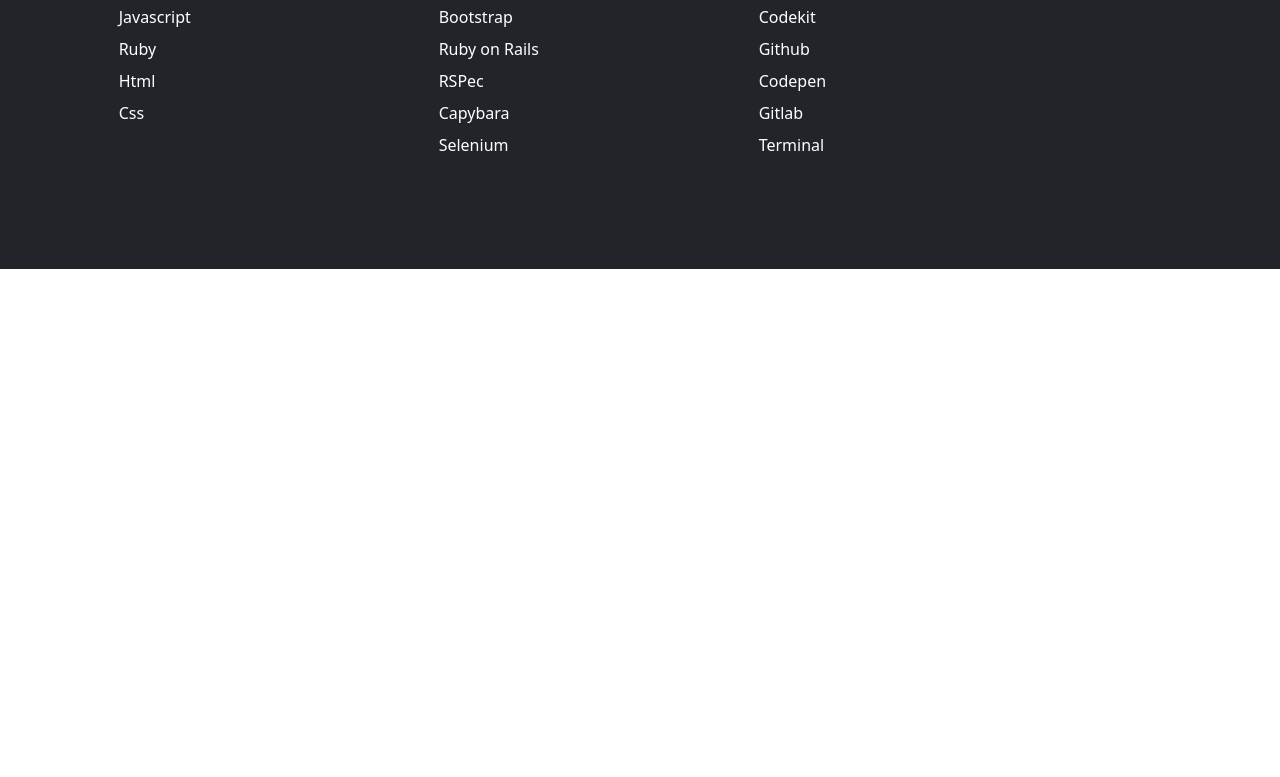
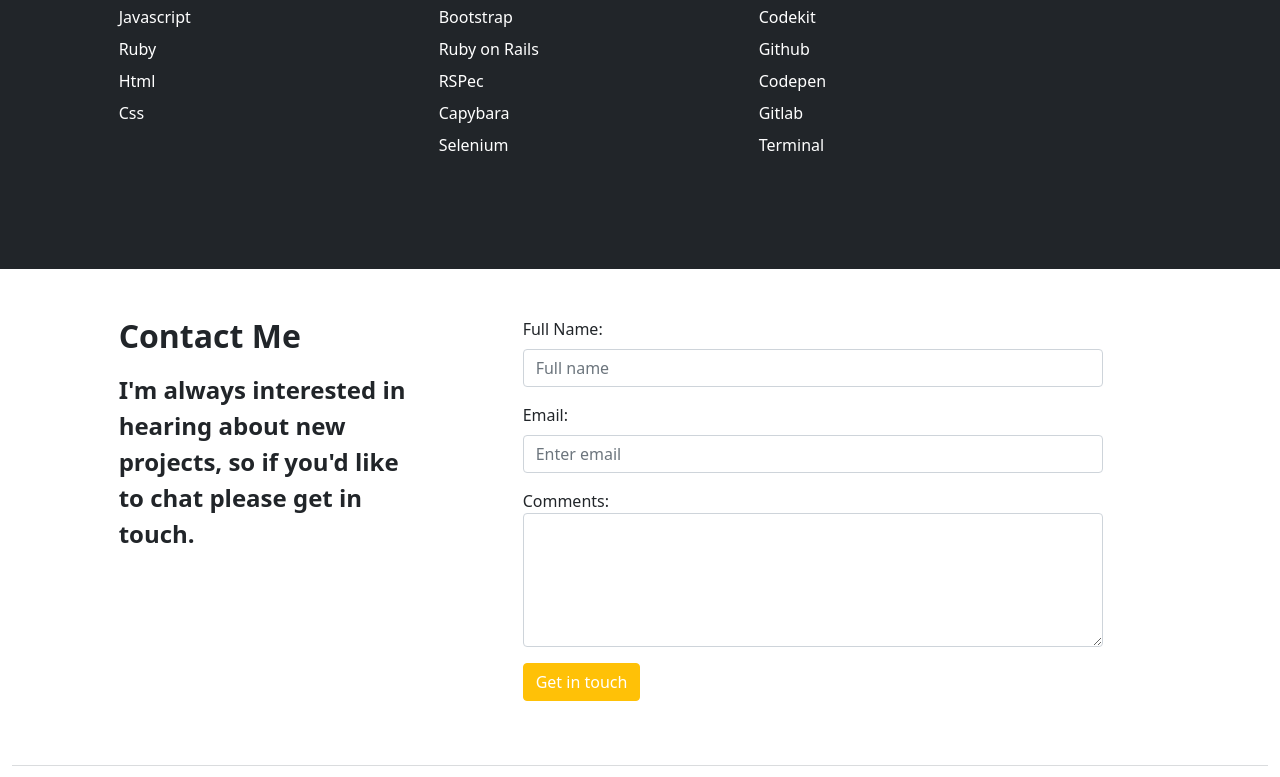
Before and after one commit to gtekle/Portfolio_with_bootstrap, a plain HTML site: page index.html in a window 1280 px wide. Shown: the part 2652-3429 px from the top of the page. Before the commit the page ends 2921 px from the top, so only its background shows below. Drawn offline with nearby package versions, Linux system fonts and the light colour scheme.

Commit message:
Add contact me section

```diff
--- a/index.html
+++ b/index.html
@@ -339,7 +339,10 @@
         <div class="col-lg-5">
           <h2 class="h2 text-danger">About me</h2>
           <p class="text-white">
-            Hello I’m a software developer! I can help you build a product , feature or website Look through some of my work and experience! If you like what you see and have a project you need coded, don’t hestiate to contact me.
+            Hello I’m a software developer! I can help you build a product ,
+            feature or website Look through some of my work and experience! If
+            you like what you see and have a project you need coded, don’t
+            hestiate to contact me.
           </p>
           <button type="button" class="btn btn-secondary mt-3">
             Get My Resume
@@ -348,14 +351,18 @@
         <div class="col-lg-1"></div>
 
         <div class="col-lg-5 d-flex justify-content-end">
-          <img src="images/illustration-about me@2x.png" class="img-fluid" alt="About me section decoration">
+          <img
+            src="images/illustration-about me@2x.png"
+            class="img-fluid"
+            alt="About me section decoration"
+          />
         </div>
       </div>
 
       <div class="row">
         <div class="col-lg-1"></div>
         <div class="col-lg-10">
-          <hr class="text-white">
+          <hr class="text-white" />
         </div>
         <div class="col-lg-1"></div>
       </div>
@@ -364,9 +371,21 @@
         <div class="col-lg-1"></div>
 
         <div class="col-lg-3">
-          <h3 class="h3"><svg xmlns="http://www.w3.org/2000/svg" width="16" height="16" fill="currentColor" class="bi bi-square-fill text-danger me-2" viewBox="0 0 16 16">
-            <path d="M0 2a2 2 0 0 1 2-2h12a2 2 0 0 1 2 2v12a2 2 0 0 1-2 2H2a2 2 0 0 1-2-2V2z"/>
-          </svg>Language</h3>
+          <h3 class="h3">
+            <svg
+              xmlns="http://www.w3.org/2000/svg"
+              width="16"
+              height="16"
+              fill="currentColor"
+              class="bi bi-square-fill text-danger me-2"
+              viewBox="0 0 16 16"
+            >
+              <path
+                d="M0 2a2 2 0 0 1 2-2h12a2 2 0 0 1 2 2v12a2 2 0 0 1-2 2H2a2 2 0 0 1-2-2V2z"
+              />
+            </svg>
+            Language
+          </h3>
           <ul class="list-unstyled">
             <li class="mb-2">Javascript</li>
             <li class="mb-2">Ruby</li>
@@ -376,11 +395,22 @@
         </div>
         <div class="col-lg-3">
           <h3 class="h3">
-          <svg xmlns="http://www.w3.org/2000/svg" width="16" height="16" fill="currentColor" class="bi bi-square-fill text-danger me-2" viewBox="0 0 16 16">
-            <path d="M0 2a2 2 0 0 1 2-2h12a2 2 0 0 1 2 2v12a2 2 0 0 1-2 2H2a2 2 0 0 1-2-2V2z"/>
-          </svg>Frameworks</h3>
+            <svg
+              xmlns="http://www.w3.org/2000/svg"
+              width="16"
+              height="16"
+              fill="currentColor"
+              class="bi bi-square-fill text-danger me-2"
+              viewBox="0 0 16 16"
+            >
+              <path
+                d="M0 2a2 2 0 0 1 2-2h12a2 2 0 0 1 2 2v12a2 2 0 0 1-2 2H2a2 2 0 0 1-2-2V2z"
+              />
+            </svg>
+            Frameworks
+          </h3>
           <ul class="list-unstyled">
-            <li class="mb-2">Bootstrap </li>
+            <li class="mb-2">Bootstrap</li>
             <li class="mb-2">Ruby on Rails</li>
             <li class="mb-2">RSPec</li>
             <li class="mb-2">Capybara</li>
@@ -388,9 +418,19 @@
           </ul>
         </div>
         <div class="col-lg-4">
-          <h3 class="h3"><svg xmlns="http://www.w3.org/2000/svg" width="16" height="16" fill="currentColor" class="bi bi-circle-fill text-danger me-2" viewBox="0 0 16 16">
-          <circle cx="8" cy="8" r="8"/>
-        </svg>Skills</h3>
+          <h3 class="h3">
+            <svg
+              xmlns="http://www.w3.org/2000/svg"
+              width="16"
+              height="16"
+              fill="currentColor"
+              class="bi bi-circle-fill text-danger me-2"
+              viewBox="0 0 16 16"
+            >
+              <circle cx="8" cy="8" r="8" />
+            </svg>
+            Skills
+          </h3>
           <ul class="list-unstyled">
             <li class="mb-2">Codekit</li>
             <li class="mb-2">Github</li>
@@ -400,11 +440,88 @@
           </ul>
         </div>
         <div class="col-lg-1"></div>
-
       </div>
-
     </section>
 
+    <footer class="container-fluid mt-5">
+      <div class="row">
+        <div class="col-lg-1"></div>
+        <div class="col-lg-3">
+          <h2 class="h2 fw-bold mb-3">Contact Me</h2>
+          <p class="text-body fs-4 fw-bold">
+            I'm always interested in hearing about new projects, so if you'd
+            like to chat please get in touch.
+          </p>
+        </div>
+        <div class="col-lg-6 ps-5 ms-5">
+          <form action="/action_page.php">
+            <div class="mb-3">
+              <label for="fullname" class="form-label">Full Name:</label>
+              <input
+                type="text"
+                class="form-control"
+                id="fullname"
+                placeholder="Full name"
+                name="fullname"
+              />
+            </div>
+            <div class="mb-3 mt-3">
+              <label for="email" class="form-label">Email:</label>
+              <input
+                type="email"
+                class="form-control"
+                id="email"
+                placeholder="Enter email"
+                name="email"
+              />
+            </div>
+
+            <div class="mb-3 mt-3">
+              <label for="comment">Comments:</label>
+              <textarea
+                class="form-control"
+                rows="5"
+                id="comment"
+                name="text"
+              ></textarea>
+            </div>
+            <button type="submit" class="btn btn-warning text-white">
+              Get in touch
+            </button>
+          </form>
+        </div>
+        <div class="col-lg-2"></div>
+      </div>
+      <div class="row mt-5">
+        <div class="col">
+          <hr class="text-secondary fw-1" />
+        </div>
+      </div>
+      <div class="row">
+        <ul class="d-flex justify-content-center text-dark list-unstyled">
+          <li class="mb-2">
+            <a href="#">
+              <i class="bi bi-twitter text-dark me-3"></i>
+            </a>
+          </li>
+          <li class="mb-2">
+            <a href="#">
+              <i class="bi bi-linkedin text-dark me-3"></i>
+            </a>
+          </li>
+          <li class="mb-2">
+            <a href="#">
+              <i class="bi bi-instagram text-dark me-3"></i>
+            </a>
+          </li>
+          <li class="mb-2">
+            <a href="#">
+              <i class="bi bi-github text-dark me-3"></i>
+            </a>
+          </li>
+        </ul>
+      </div>
+    </footer>
 
     <!-- Latest compiled JavaScript -->
     <script src="https://cdn.jsdelivr.net/npm/bootstrap@5.1.2/dist/js/bootstrap.bundle.min.js"></script>
```
